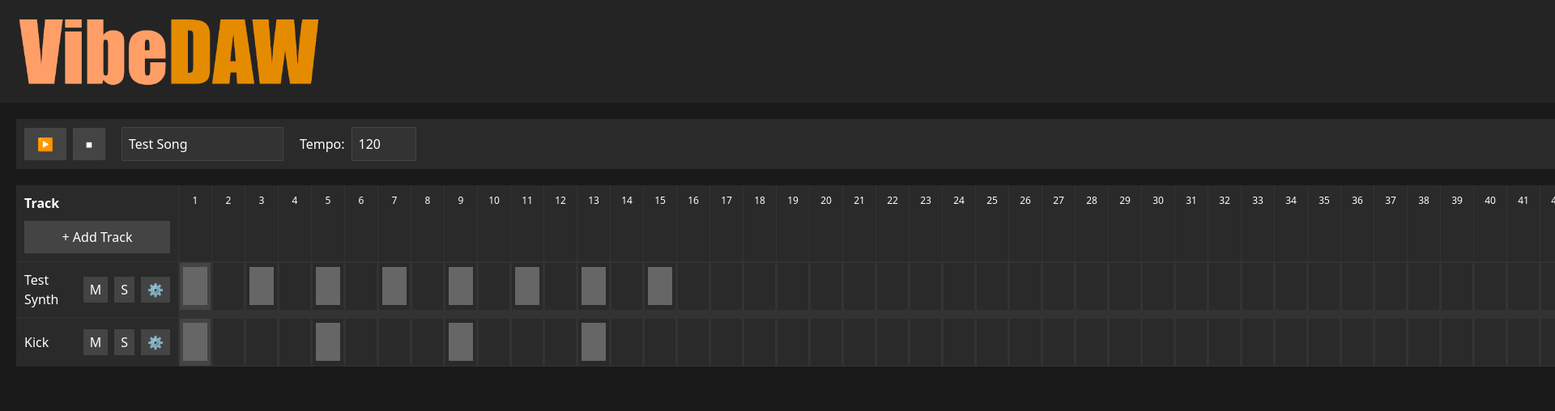
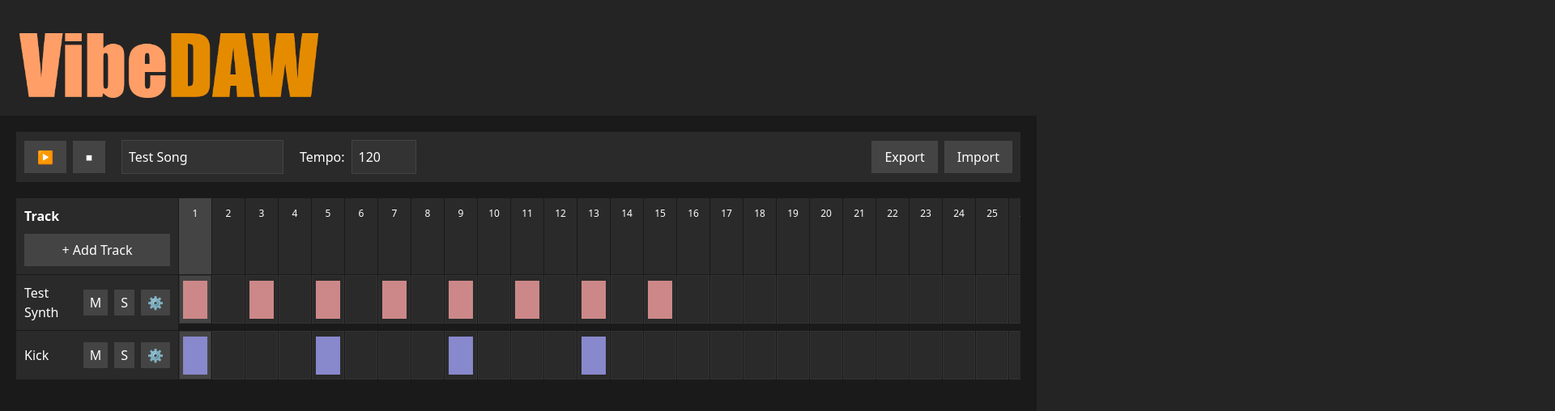
Before and after one commit to JoshBurke/VibeDaw, a React (Vite) app: page / in a window 1280 px wide. Shown: the top 508 px of the page at 81% size, 1920 px wide, since content can reach past the window. Built offline with nearby package versions, Linux system fonts and the light colour scheme.

Commit message:
style cleanup

```diff
--- a/src/App.tsx
+++ b/src/App.tsx
@@ -8,7 +8,7 @@ function App() {
   const [song, setSong] = useState<Song>(TEST_SONG);
 
   return (
-    <div className="App">
+    <div className="App max-w-screen">
       <img src="/logo.png" alt="VibeDaw Logo" className="w-100 pl-5"/>
       <Sequencer
         song={song}
--- a/src/components/Sequencer.tsx
+++ b/src/components/Sequencer.tsx
@@ -5,6 +5,7 @@ import SongControls from './SongControls';
 import TrackCreationMenu from './TrackCreationMenu';
 import { useSequencer } from '../hooks/useSequencer';
 import InstrumentSettingsModal from './InstrumentSettingsModal';
+import { randomColor } from '../utils/colors';
 
 interface SequencerProps {
   song: Song;
@@ -52,6 +53,7 @@ export const Sequencer: React.FC<SequencerProps> = ({ song, onSongUpdate }) => {
       sequence: options.sequence ?? [],
       mute: false,
       solo: false,
+      color: randomColor(),
     };
 
     onSongUpdate({
@@ -65,9 +67,11 @@ export const Sequencer: React.FC<SequencerProps> = ({ song, onSongUpdate }) => {
       backgroundColor: '#1a1a1a',
       color: '#ffffff',
       padding: '20px',
-      height: '100vh',
+      height: '80vh',
       display: 'flex',
       flexDirection: 'column',
+      width: '100%',
+      overflow: 'hidden',
     }}>
       <SongControls
         song={song}
@@ -83,12 +87,13 @@ export const Sequencer: React.FC<SequencerProps> = ({ song, onSongUpdate }) => {
         overflow: 'auto',
         marginTop: '20px',
         position: 'relative',
+        minWidth: 0,
       }}>
         <div className="tracks-grid" style={{
           display: 'grid',
           gridTemplateColumns: `200px repeat(${defaultDimensions.totalSteps}, ${defaultDimensions.stepWidth}px)`,
           gap: '1px',
-          backgroundColor: '#333',
+          width: '100%',
         }}>
           {/* Track Headers */}
           <div className="track-header" style={{
@@ -96,7 +101,8 @@ export const Sequencer: React.FC<SequencerProps> = ({ song, onSongUpdate }) => {
             padding: '10px',
             position: 'sticky',
             left: 0,
-            zIndex: 1,
+            top: 0,
+            zIndex: 10,
             display: 'flex',
             flexDirection: 'column',
             gap: '10px',
@@ -127,13 +133,16 @@ export const Sequencer: React.FC<SequencerProps> = ({ song, onSongUpdate }) => {
             )}
           </div>
 
-          {/* Step Numbers */}
+          {/* Step Numbers (sticky top) */}
           {Array.from({ length: defaultDimensions.totalSteps }).map((_, i) => (
             <div key={i} className="step-header" style={{
-              backgroundColor: '#2a2a2a',
+              backgroundColor: currentStep === i ? '#444' : '#2a2a2a',
               padding: '10px',
               textAlign: 'center',
               fontSize: '12px',
+              position: 'sticky',
+              top: 0,
+              zIndex: 2,
             }}>
               {i + 1}
             </div>
--- a/src/components/TrackRow.tsx
+++ b/src/components/TrackRow.tsx
@@ -27,6 +27,7 @@ export const TrackRow: React.FC<TrackRowProps> = ({
         gap: '8px',
         position: 'sticky',
         left: 0,
+        top: 0,
         zIndex: 0,
       }}>
         <div style={{ flex: 1 }}>{track.name}</div>
@@ -72,6 +73,17 @@ export const TrackRow: React.FC<TrackRowProps> = ({
       {Array.from({ length: dimensions.totalSteps }).map((_, step) => {
         const hasNote = track.sequence.some(note => note.step === step);
         const isCurrentStep = step === currentStep;
+        const handleCellClick = () => {
+          if (track.instrumentType !== 'sampler') return;
+
+          let newSeq;
+          if (hasNote) {
+            newSeq = track.sequence.filter(n => n.step !== step);
+          } else {
+            newSeq = [...track.sequence, { step, pitch: 60, velocity: 100, duration: 1 }];
+          }
+          onTrackUpdate({ sequence: newSeq });
+        };
 
         return (
           <div
@@ -85,13 +97,14 @@ export const TrackRow: React.FC<TrackRowProps> = ({
               alignItems: 'center',
               justifyContent: 'center',
             }}
+            onClick={handleCellClick}
           >
             {hasNote && (
               <div
                 style={{
                   width: '80%',
                   height: '80%',
-                  backgroundColor: '#666',
+                  backgroundColor: track.color || '#666',
                 }}
               />
             )}
--- a/src/data/testData.ts
+++ b/src/data/testData.ts
@@ -32,6 +32,7 @@ export const TEST_SYNTH_TRACK: Track = {
   sequence: SYNTH_MELODY,
   mute: false,
   solo: false,
+  color: '#CC8888'
 };
 
 export const TEST_SAMPLER_TRACK: Track = {
@@ -47,6 +48,7 @@ export const TEST_SAMPLER_TRACK: Track = {
   sequence: KICK_PATTERN,
   mute: false,
   solo: false,
+  color: '#8888CC'
 };
 
 export const TEST_SONG: Song = {
--- a/src/types/index.ts
+++ b/src/types/index.ts
@@ -38,6 +38,7 @@ export interface Track {
   sequence: Note[];
   mute: boolean;
   solo: boolean;
+  color?: string;
 }
 
 export interface Song {
--- /dev/null
+++ b/src/utils/colors.ts
@@ -0,0 +1,4 @@
+export const randomColor = (): string => {
+  const hue = Math.floor(Math.random() * 360);
+  return `hsl(${hue}, 70%, 50%)`;
+};
```
